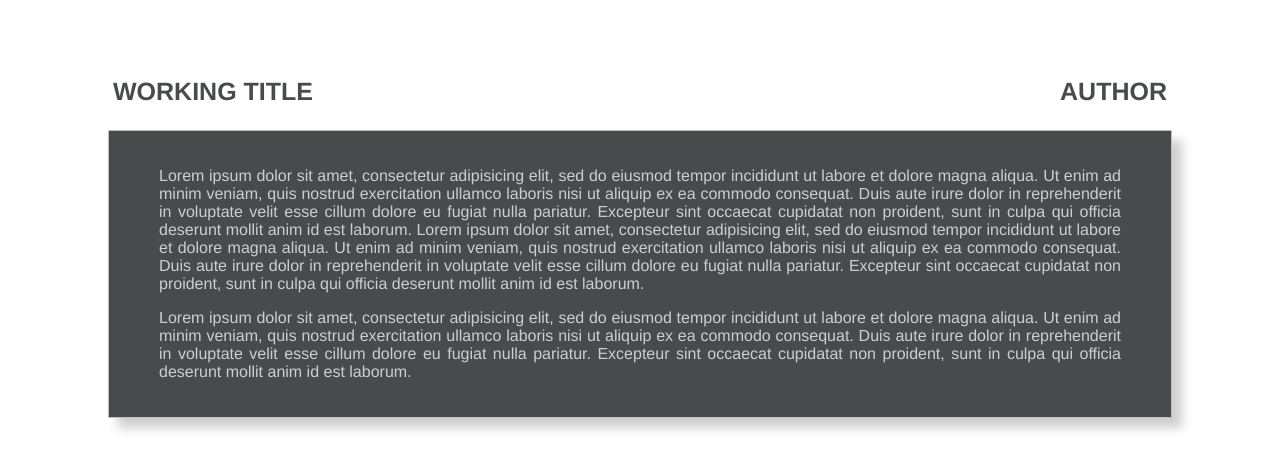
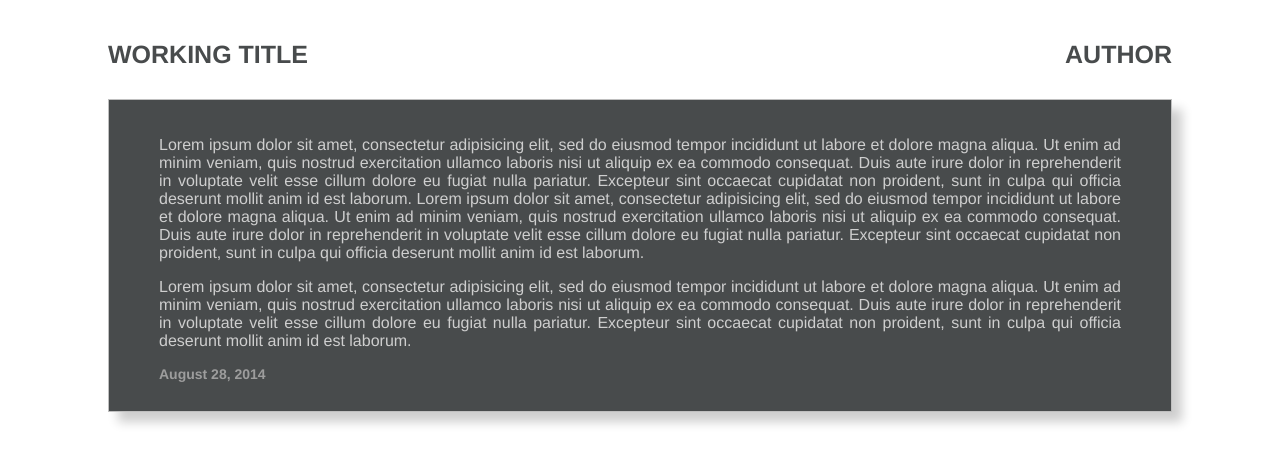
Before and after one commit to 23Suns/joshenderson.github.io, a PHP site: page /index.html in a window 1280 px wide. Shown: the part 138-608 px from the top of the page. Run offline with PHP 8.4, Linux system fonts and the light colour scheme.

Commit message:
moved floating content into div, realigned, added date

```diff
--- a/index.html
+++ b/index.html
@@ -26,6 +26,7 @@
 		<div id="bottomline">
 			<p id="text">Lorem ipsum dolor sit amet, consectetur adipisicing elit, sed do eiusmod tempor incididunt ut labore et dolore magna aliqua. Ut enim ad minim veniam, quis nostrud exercitation ullamco laboris nisi ut aliquip ex ea commodo consequat. Duis aute irure dolor in reprehenderit in voluptate velit esse cillum dolore eu fugiat nulla pariatur. Excepteur sint occaecat cupidatat non proident, sunt in culpa qui officia deserunt mollit anim id est laborum. Lorem ipsum dolor sit amet, consectetur adipisicing elit, sed do eiusmod tempor incididunt ut labore et dolore magna aliqua. Ut enim ad minim veniam, quis nostrud exercitation ullamco laboris nisi ut aliquip ex ea commodo consequat. Duis aute irure dolor in reprehenderit in voluptate velit esse cillum dolore eu fugiat nulla pariatur. Excepteur sint occaecat cupidatat non proident, sunt in culpa qui officia deserunt mollit anim id est laborum.</p>
 			<p id="text">Lorem ipsum dolor sit amet, consectetur adipisicing elit, sed do eiusmod tempor incididunt ut labore et dolore magna aliqua. Ut enim ad minim veniam, quis nostrud exercitation ullamco laboris nisi ut aliquip ex ea commodo consequat. Duis aute irure dolor in reprehenderit in voluptate velit esse cillum dolore eu fugiat nulla pariatur. Excepteur sint occaecat cupidatat non proident, sunt in culpa qui officia deserunt mollit anim id est laborum.</p>
+			<h1 id="date">August 28, 2014</h1>
 		</div>
 	</body>
 </html>
--- a/stylesheet.css
+++ b/stylesheet.css
@@ -80,25 +80,30 @@ header {
 }
 
 #date {
-	color: #ffffff;
+	color: #9d9d9d;
 	text-align: left;
+	font-size: 14px;
 }
 
 #topline {
+	color:
 	padding: 20px 50px 20px 50px;
-	margin: 50px 55px -50px 55px;
+	margin: 50px 55px -70px 55px;
+	overflow: hidden;
+	text-transform: uppercase;
 }
 
 h1, h2 {
-	text-transform: uppercase;
 	font-size: 25px;
 	color: #484B4C;
 }
 
 #title {
 	float: left;
+	margin: 0px 0px 0px 45px;
 }
 
 #author {
 	float: right;
+	margin: 0px 45px 0px 0px;
 }
```
